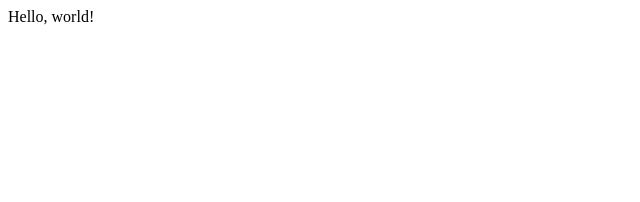
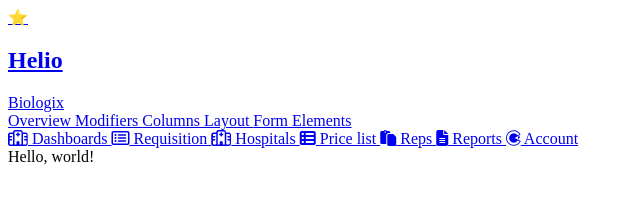
Before and after one commit to asthas/medianet-assignment, a React app: page / in a window 1280 px wide. Shown: the whole page, without its empty margins (0-640 px from the left). Built offline with nearby package versions, Linux system fonts and the light colour scheme.

Commit message:
Added headers

```diff
--- a/public/index.html
+++ b/public/index.html
@@ -5,8 +5,89 @@
   <meta name="viewport" content="width=device-width, initial-scale=1.0">
   <meta http-equiv="X-UA-Compatible" content="ie=edge">
   <title>Assignment</title>
+  <script src="https://use.fontawesome.com/88099594ae.js"></script>
 </head>
 <body>
-  <div id="app"></div>
+	<div id="app">
+		<div id="main-navbar">
+			<nav class="navbar is-transparent">
+				<div class="navbar-brand">
+					<a class="navbar-item" href="http://bulma.io">
+						<a class="navbar-item " href="http://bulma.io/expo/">
+							<span class="bd-emoji">⭐️</span>
+							<h2>Helio</h2>
+						</a>
+					</a>
+				</div>
+				<div id="navMenuTransparentExample" class="navbar-menu">
+					<div class="navbar-end">
+						<div class="navbar-item has-dropdown is-hoverable">
+							<a class="navbar-link  is-active" href="/documentation/overview/start/">
+								Biologix
+							</a>
+							<div class="navbar-dropdown is-boxed">
+								<a class="navbar-item " href="/documentation/overview/start/">
+									Overview
+								</a>
+								<a class="navbar-item " href="http://bulma.io/documentation/modifiers/syntax/">
+									Modifiers
+								</a>
+								<a class="navbar-item " href="http://bulma.io/documentation/columns/basics/">
+									Columns
+								</a>
+								<a class="navbar-item " href="http://bulma.io/documentation/layout/container/">
+									Layout
+								</a>
+								<a class="navbar-item " href="http://bulma.io/documentation/form/general/">
+									Form
+								</a>
+								<a class="navbar-item " href="http://bulma.io/documentation/elements/box/">
+									Elements
+								</a>
+							</div>
+						</div>
+					</div>
+				</div>
+			</nav>
+		</div>
+		<div id="secondary-navbar">
+			<nav class="navbar is-transparent">
+				<div id="navMenuTransparentExample" class="navbar-menu">
+					<div class="navbar-start">
+						<a class="navbar-item " href="http://bulma.io/expo/">
+							<i class="fa fa-hospital-o" aria-hidden="true"></i>
+							Dashboards
+						</a>
+						<a class="navbar-item " href="http://bulma.io/love/">
+							<i class="fa fa-list-alt" aria-hidden="true"></i>
+							Requisition
+						</a>
+						<a class="navbar-item " href="http://bulma.io/expo/">
+							<i class="fa fa-hospital-o" aria-hidden="true"></i>
+							Hospitals
+						</a>
+						<a class="navbar-item " href="http://bulma.io/love/">
+							<i class="fa fa-th-list" aria-hidden="true"></i>
+							Price list
+						</a>
+						<a class="navbar-item " href="http://bulma.io/expo/">
+							<i class="fa fa-clipboard" aria-hidden="true"></i>
+							Reps
+						</a>
+						<a class="navbar-item " href="http://bulma.io/love/">
+							<i class="fa fa-file-text" aria-hidden="true"></i>
+							Reports
+						</a>
+						<a class="navbar-item " href="http://bulma.io/documentation/elements/box/">
+							<i class="fa fa-codiepie" aria-hidden="true"></i>
+							Account
+						</a>
+					</div>
+				</div>
+			</nav>
+		</div>
+	</div>
+
+  	<div id="root"></div>
 </body>
 </html>
--- a/src/index.js
+++ b/src/index.js
@@ -7,4 +7,4 @@ const App = () => (
   </div>
 );
 
-ReactDOM.render(<App />, document.getElementById('app'));
+ReactDOM.render(<App />, document.getElementById('root'));
```
Also changed, not shown: planets.json (added, +28 -0 lines).
